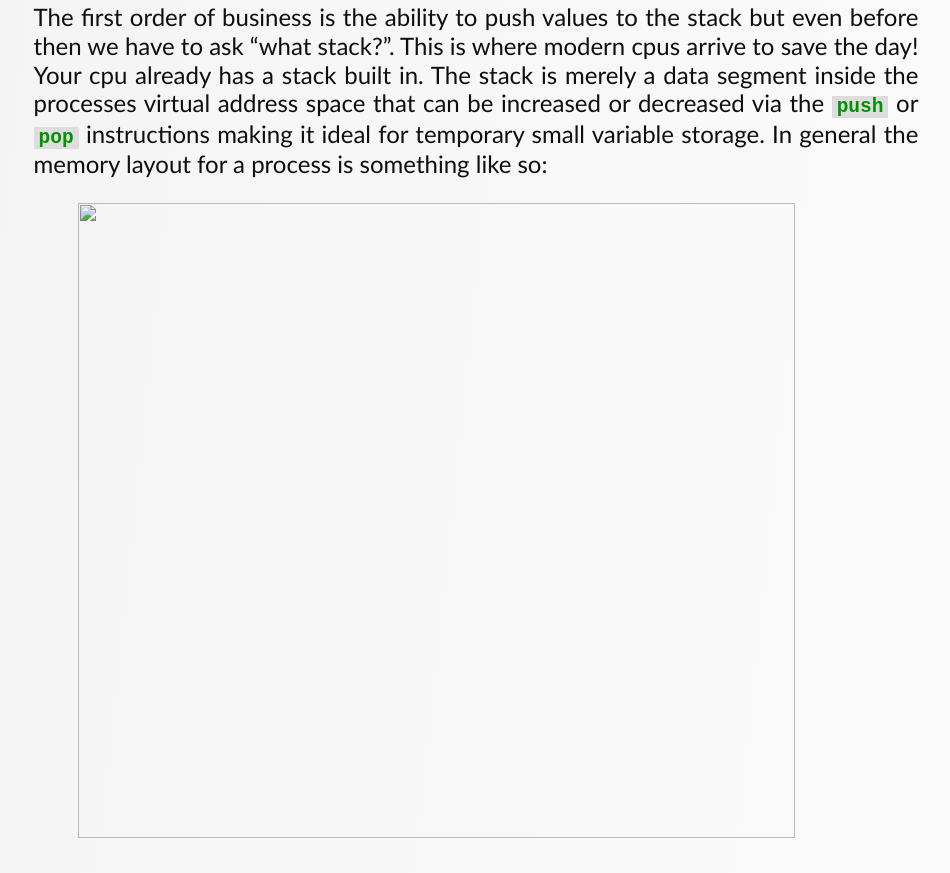
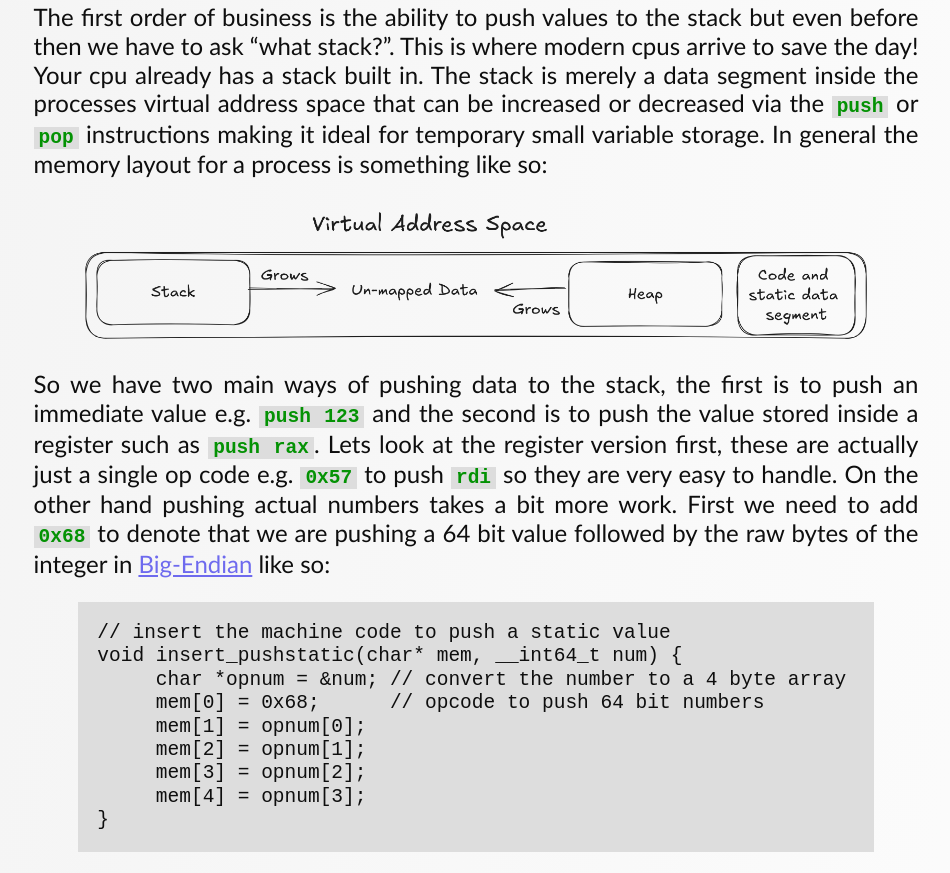
Before and after one commit to NathanSwann/NathanSwann, a plain HTML site: page blog/20241002_just_in_time_compilation.html in a window 1280 px wide. Shown: the part 6601-7474 px from the top of the page, without its empty margins (164-1114 px from the left). Drawn offline with Linux system fonts and the light colour scheme.

Commit message:
Missing images

```diff
--- a/blog/20241002_just_in_time_compilation.html
+++ b/blog/20241002_just_in_time_compilation.html
@@ -120,7 +120,7 @@ $      if       </code></pre>
 </ol>
 <h2 id="manipulating-the-stack">Manipulating the stack</h2>
 <p>The first order of business is the ability to push values to the stack but even before then we have to ask “what stack?”. This is where modern cpus arrive to save the day! Your cpu already has a stack built in. The stack is merely a data segment inside the processes virtual address space that can be increased or decreased via the <code>push</code> or <code>pop</code> instructions making it ideal for temporary small variable storage. In general the memory layout for a process is something like so:</p>
-<p><img src="/static/images/Memory_Layout.png" style="width:90%;margin:auto;display:block;mix-blend-mode: multiply;"></p>
+<p><img src="/NathanSwann/static/images/Memory_Layout.png" style="width:90%;margin:auto;display:block;mix-blend-mode: multiply;"></p>
 <p>So we have two main ways of pushing data to the stack, the first is to push an immediate value e.g. <code>push 123</code> and the second is to push the value stored inside a register such as <code>push rax</code>. Lets look at the register version first, these are actually just a single op code e.g. <code>0x57</code> to push <code>rdi</code> so they are very easy to handle. On the other hand pushing actual numbers takes a bit more work. First we need to add <code>0x68</code> to denote that we are pushing a 64 bit value followed by the raw bytes of the integer in <a href="https://en.wikipedia.org/wiki/Endianness">Big-Endian</a> like so:</p>
 <pre><code>// insert the machine code to push a static value
 void insert_pushstatic(char* mem, __int64_t num) {
```
Also changed, not shown: static/images/Memory_Layout.png (added).
